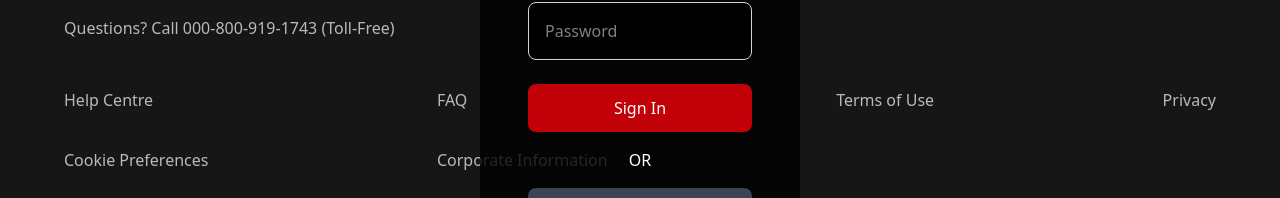
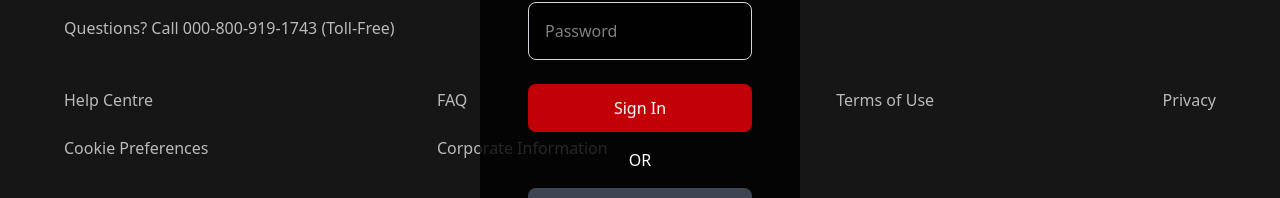
Before and after one commit to iampriyanshusingh/NetflixGPT, a React (Vite) app: page / in a window 1280 px wide. Shown: the part 348-546 px from the top of the page. Built offline with nearby package versions, Linux system fonts and the light colour scheme.

Commit message:
`SignIn page done`

```diff
--- a/src/components/Login.jsx
+++ b/src/components/Login.jsx
@@ -122,7 +122,7 @@ const Login = () => {
           <p className="mb-12">Questions? Call 000-800-919-1743 (Toll-Free)</p>
           <div className="flex justify-between">
             <div className="flex flex-col cursor-pointer">
-              <a src="#" className="pb-9 hover:underline">
+              <a src="#" className="pb-6 hover:underline">
                 Help Centre
               </a>
               <a src="#" className="hover:underline">
@@ -130,7 +130,7 @@ const Login = () => {
               </a>
             </div>
             <div className="flex flex-col cursor-pointer">
-              <a src="#" className="pb-9 hover:underline">
+              <a src="#" className="pb-6 hover:underline">
                 FAQ
               </a>
               <a src="#" className="hover:underline">
```
